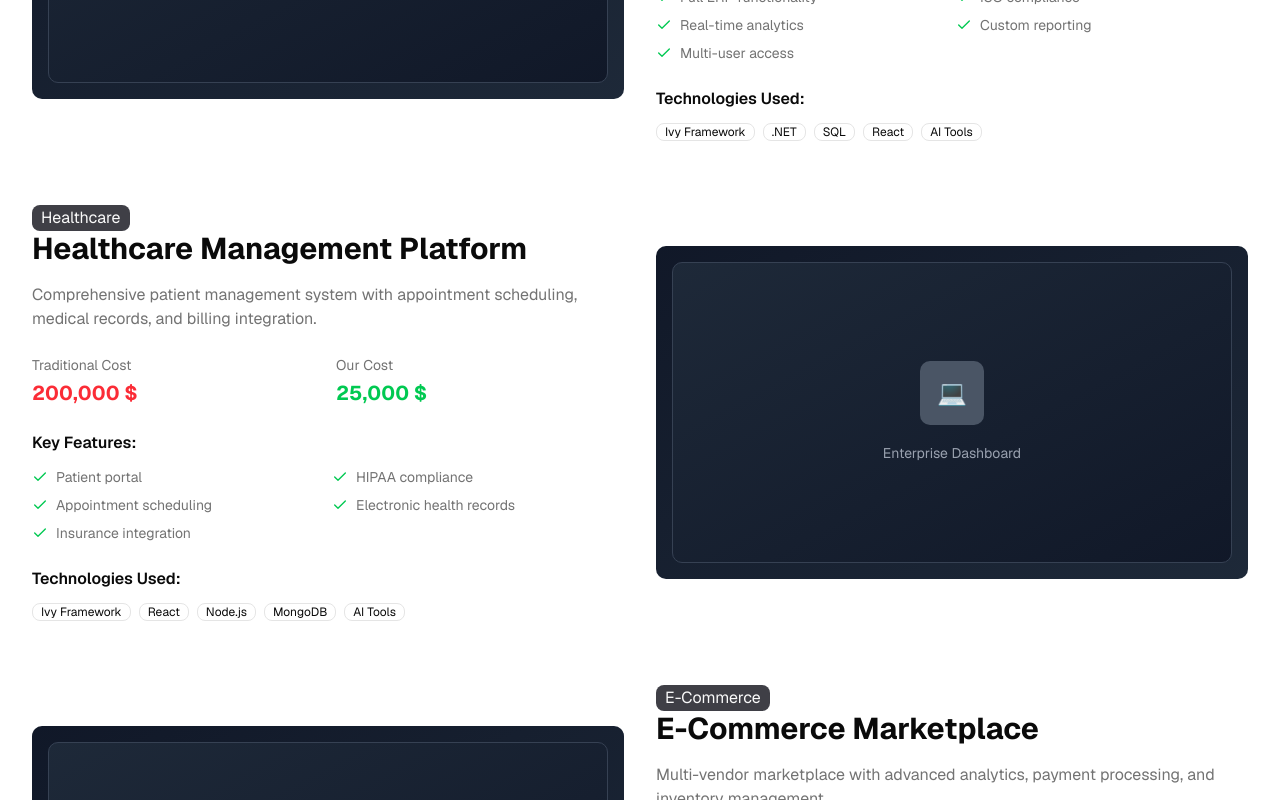
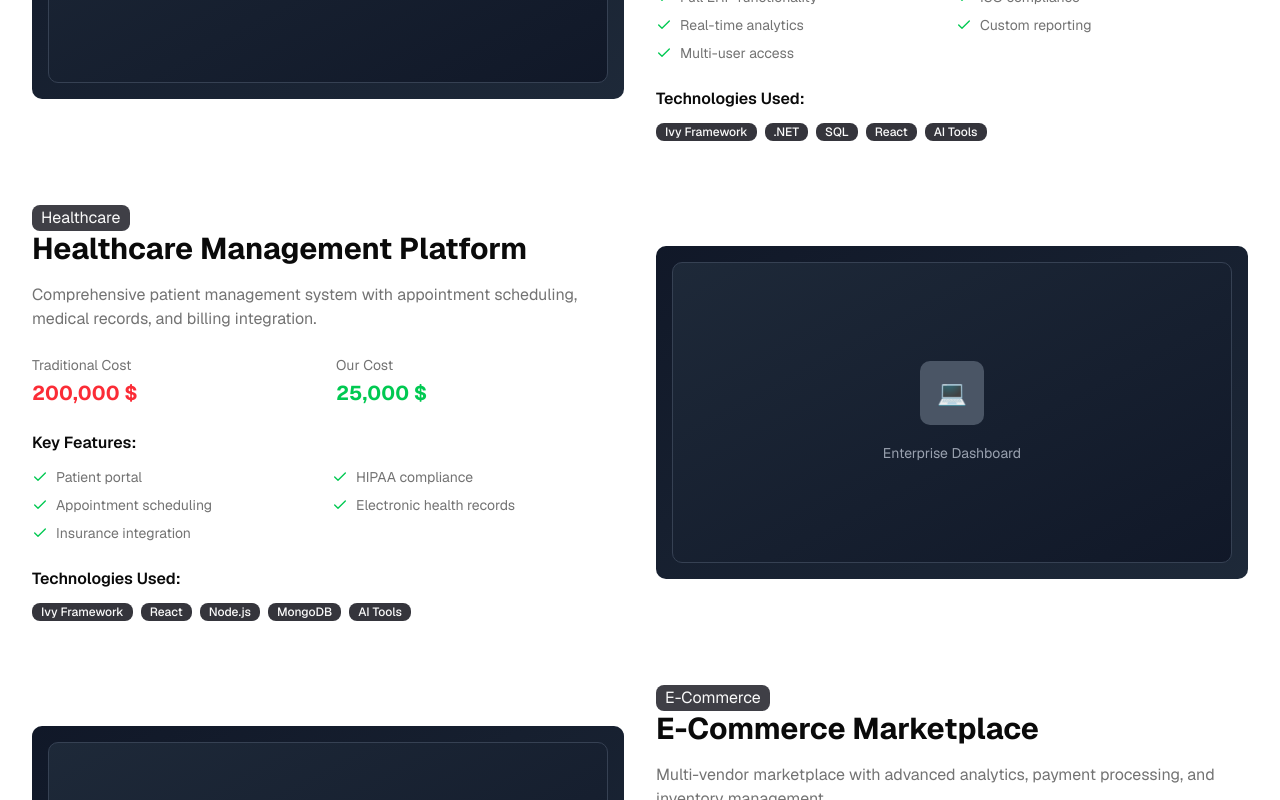
Before and after one commit to SpaceCorps/web, a React (Vite) app: page /portfolio in a window 1280 px wide. Shown: the part 1300-2100 px from the top of the page. Built offline with nearby package versions, Linux system fonts and the light colour scheme.

Commit message:
feat: improve outline variant for badge

```diff
--- a/src/components/FeaturedProjectsSection/FeaturedProjectsSection.tsx
+++ b/src/components/FeaturedProjectsSection/FeaturedProjectsSection.tsx
@@ -93,7 +93,7 @@ const ProjectCard: React.FC<ProjectCardProps & { index: number }> = ({
           </h4>
           <div className="flex flex-wrap gap-2">
             {technologies.map((tech, index) => (
-              <Badge key={index} variant="outline" className="text-xs">
+              <Badge key={index} variant="outline">
                 {tech}
               </Badge>
             ))}
--- a/src/components/ui/badge.tsx
+++ b/src/components/ui/badge.tsx
@@ -16,7 +16,7 @@ const badgeVariants = cva(
         destructive:
           "border-transparent bg-destructive text-white [a&]:hover:bg-destructive/90 focus-visible:ring-destructive/20 dark:focus-visible:ring-destructive/40 dark:bg-destructive/60",
         outline:
-          "text-foreground [a&]:hover:bg-accent [a&]:hover:text-accent-foreground",
+          "border-transparent bg-outline text-outline-foreground font-medium",
       },
     },
     defaultVariants: {
--- a/src/index.css
+++ b/src/index.css
@@ -19,6 +19,8 @@
   --color-primary: var(--primary);
   --color-primary-foreground: var(--primary-foreground);
   --color-secondary: var(--secondary);
+  --color-outline: var(--outline);
+  --color-outline-foreground: var(--outline-foreground);
   --color-secondary-foreground: var(--secondary-foreground);
   --color-muted: var(--muted);
   --color-muted-foreground: var(--muted-foreground);
@@ -55,6 +57,8 @@
   --primary-foreground: oklch(0.985 0 0);
   --secondary: oklch(0.3703 0.0119 285.81);
   --secondary-foreground: oklch(0.985 0 0);
+  --outline: oklch(0.3309 0.0119 285.81);
+  --outline-foreground: oklch(0.985 0 0);
   --muted: oklch(0.97 0 0);
   --muted-foreground: oklch(0.556 0 0);
   --accent: oklch(0.97 0 0);
@@ -89,6 +93,8 @@
   --primary-foreground: oklch(0.205 0 0);
   --secondary: oklch(0.3703 0.0119 285.81);
   --secondary-foreground: oklch(0.105 0 0);
+  --outline: oklch(0.2103 0.0059 285.89);
+  --outline-foreground: oklch(0.7137 0.0192 261.32);
   --muted: oklch(0.269 0 0);
   --muted-foreground: oklch(0.708 0 0);
   --accent: oklch(0.269 0 0);
```
